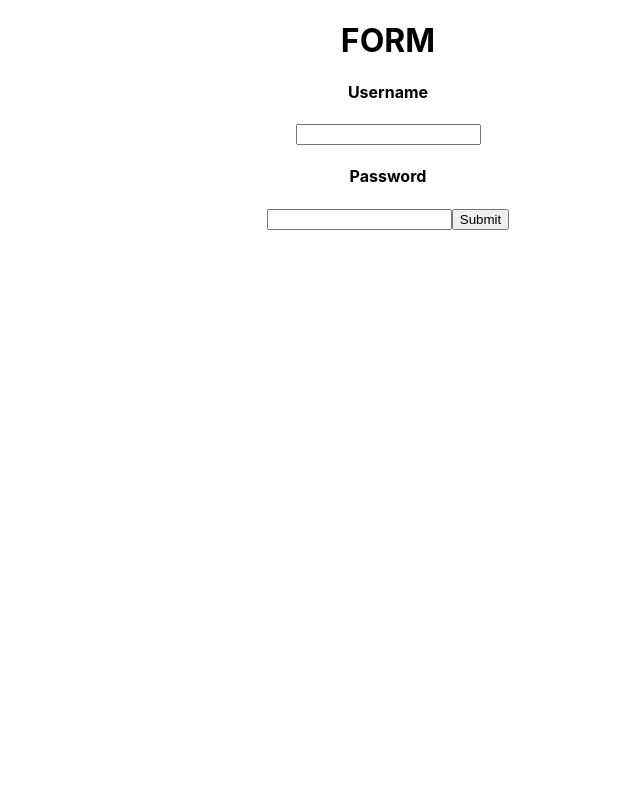
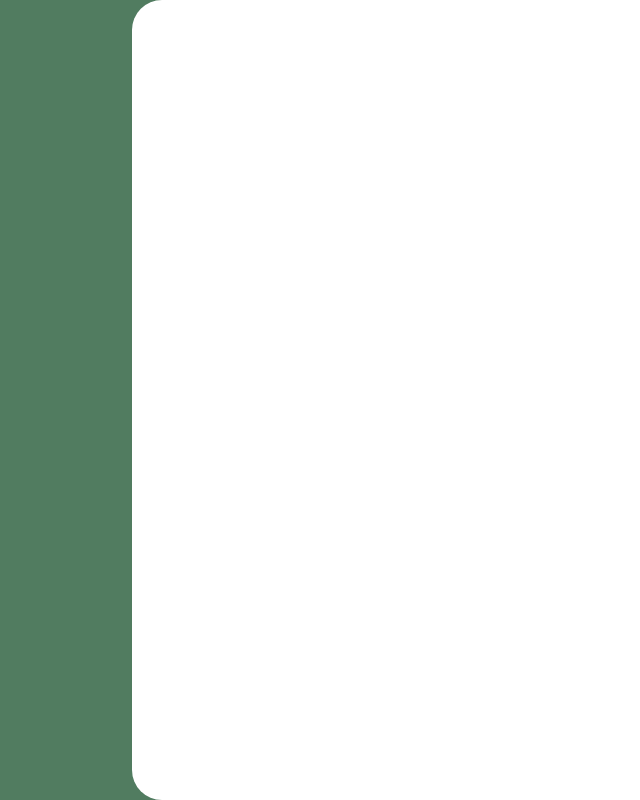
Before and after one commit to catherine-tao/flink, a React (Create React App) app: page / in a window 1280 px wide. Shown: the whole page, without its empty margins (252-892 px from the left). Built offline with nearby package versions, Linux system fonts and the light colour scheme.

Commit message:
CSS global styles + sign up page setup

```diff
--- a/src/App.css
+++ b/src/App.css
@@ -1,38 +1,44 @@
-.App {
-  text-align: center;
+@import url('https://fonts.googleapis.com/css?family=League Spartan');
+@import url('https://fonts.googleapis.com/css?family=Poppins');
+
+:root {
+  --green: #517C60;
+  --dark-green: #364B3D;
+  --dark-pink: #FF8AF3;
+  --pink: #FFBFF9;
+  --yellow: #FFE382;
 }
 
-.App-logo {
-  height: 40vmin;
-  pointer-events: none;
+h1 {
+  color: black;
+  font-family: 'League Spartan';
+  font-size: 60px;
 }
 
-@media (prefers-reduced-motion: no-preference) {
-  .App-logo {
-    animation: App-logo-spin infinite 20s linear;
-  }
+h2 {
+ color: black;
+ font-family: 'Poppins';
+ font-size: 40px;
 }
 
-.App-header {
-  background-color: #282c34;
-  min-height: 100vh;
-  display: flex;
-  flex-direction: column;
-  align-items: center;
-  justify-content: center;
-  font-size: calc(10px + 2vmin);
+.green-button {
+  background-color: var(--dark-green);
   color: white;
+  padding: 5px;
+  border-radius: 10px;
 }
 
-.App-link {
-  color: #61dafb;
+.background-green {
+  background-color: var(--green);
+  color: var(--dark-green);
 }
 
-@keyframes App-logo-spin {
-  from {
-    transform: rotate(0deg);
-  }
-  to {
-    transform: rotate(360deg);
-  }
+.white-right-panel {
+  background-color: white;
+  color: black;
+  width: 70vw;
+  height: 100vh;
+  margin-left: auto;
+  border-radius: 30px 0px 0px 30px;
+
 }
--- a/src/App.js
+++ b/src/App.js
@@ -1,4 +1,6 @@
 import './App.css';
+import 'bootstrap/dist/css/bootstrap.css';
+import SignUp from './pages/signup'
 import React, {useState} from "react"
 
 function App() {
@@ -22,49 +24,9 @@ function App() {
 
   }
 
-  // const handleSubmit = async (e) => {
-  //   const res = await fetch("https://giftrackerapi.onrender.com/signup/", {
-  //     method: "POST",
-  //     headers: {
-  //       "Content-Type": "application/json",
-  //     },
-  //     body: JSON.stringify({
-  //       email,
-  //       password,
-  //     }),
-  //   });
-
-  //   const data = await res.json();
-
-  //   console.log("res", res);
-
-  //   console.log("data", data);
-
-  //   if (data.userCreated) {
-  //     setGoToLogin(true);
-  //   } else {
-  //     setErrorMessage(data.message);
-  //   }
-  // };
-
   return (
     <div className="App">
-      <h1>FORM</h1>
-      <form onSubmit={saveData}>
-        <h4>Username</h4>
-        <input value={userName} onChange={(e) => {
-          setUserName(e.target.value)
-          console.log("username", userName)
-        }}>
-        </input>
-        <h4>Password</h4>
-        <input value={password} onChange={(e) => {
-          setPassword(e.target.value)
-          console.log("password", password)
-        }}>
-        </input>
-        <button>Submit</button>
-      </form>
+      <SignUp/>
     </div>
   );
 }
--- /dev/null
+++ b/src/pages/signup.js
@@ -0,0 +1,9 @@
+import React from "react";
+
+export default function SignUp({ show }) {
+  return (
+    <div className="background-green vh-100">
+      <div className="white-right-panel"></div>
+    </div>
+  );
+}
```
Also changed, not shown: 1 other file (tests, documents, lock files or other folders).
